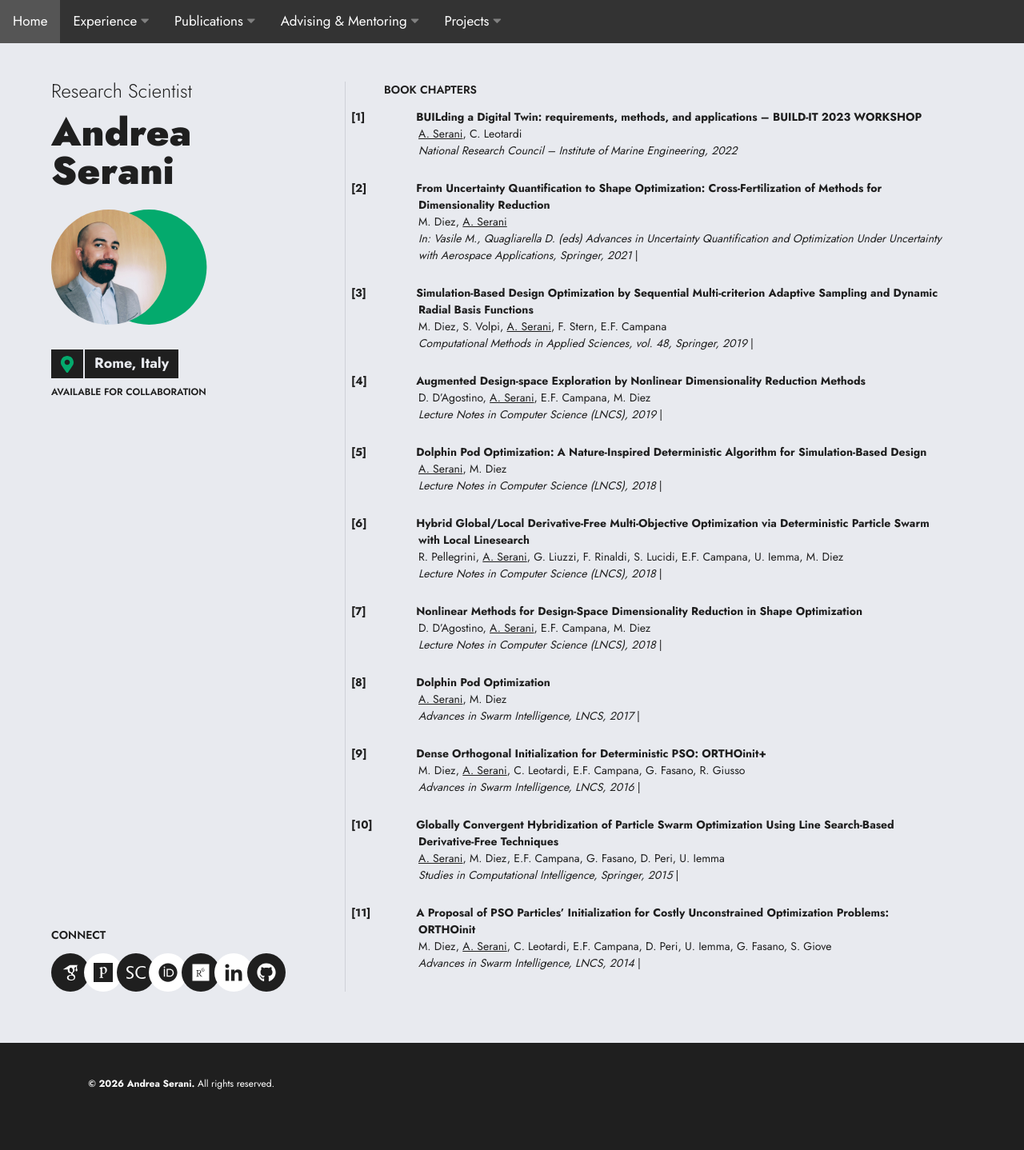
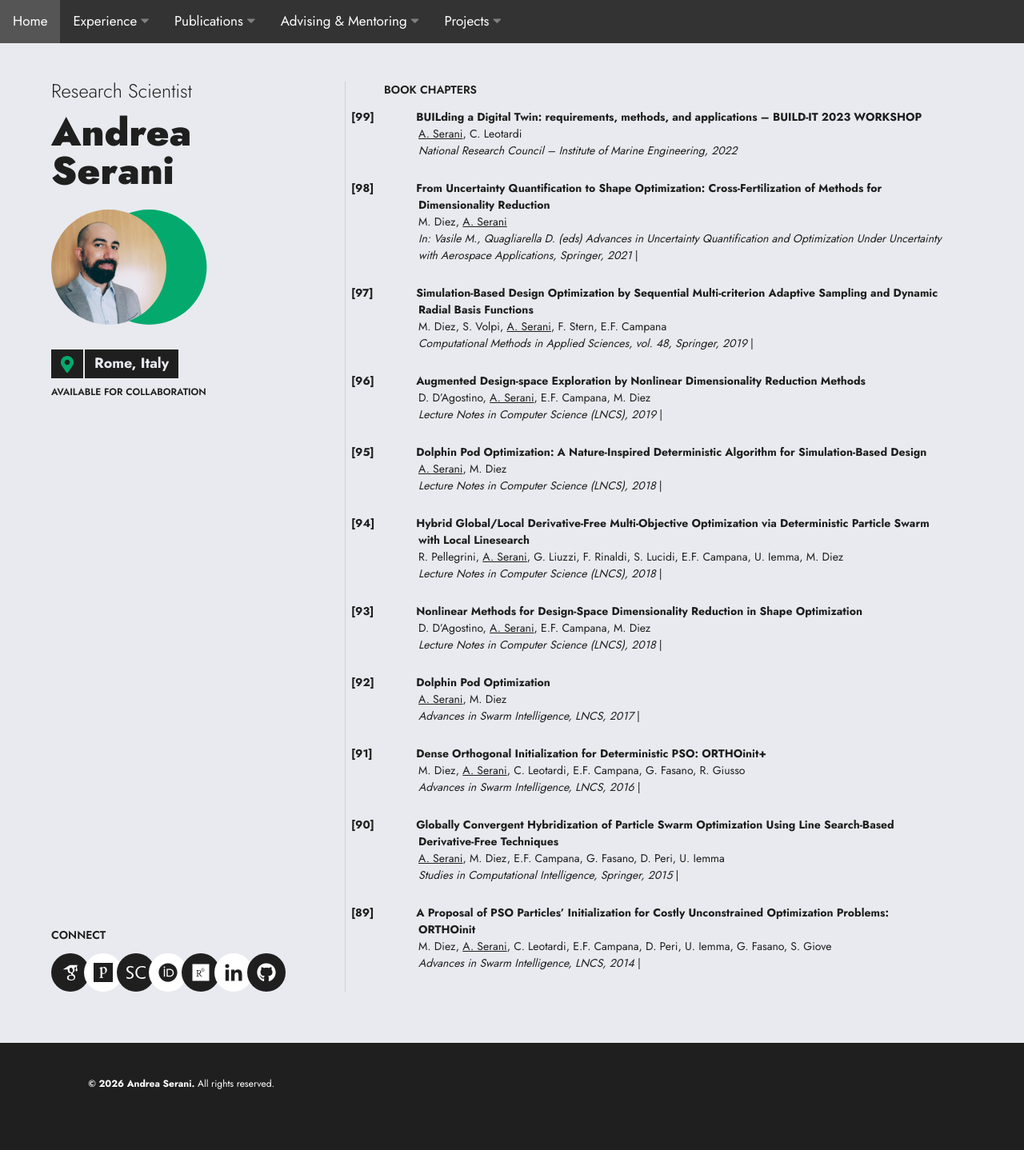
Before and after one commit to aserani/aserani.github.io, a Jekyll site: the page built from html/chapters.html, in a window 1280 px wide. Shown: the whole page at 80% size. Built offline with Jekyll 4.4.1, drawn with Linux system fonts in a browser that asks for light colours; a style sheet for code colours, icons or effects is not loaded.

Commit message:
Update styles.css

```diff
--- a/assets/styles.css
+++ b/assets/styles.css
@@ -1311,11 +1311,11 @@ div.container {
 /* ===== Publications numbering with [n] ===== */
 
 body {
-  counter-reset: pub;
+  counter-reset: pub 100;  /* ← metti il numero totale dei paper */
 }
 
 .cp-num::before {
-  counter-increment: pub;
+  counter-increment: pub -1;
   content: "[" counter(pub) "] ";
   display: inline-block;
   width: 2.5em;   /* larghezza fissa numero */
```
